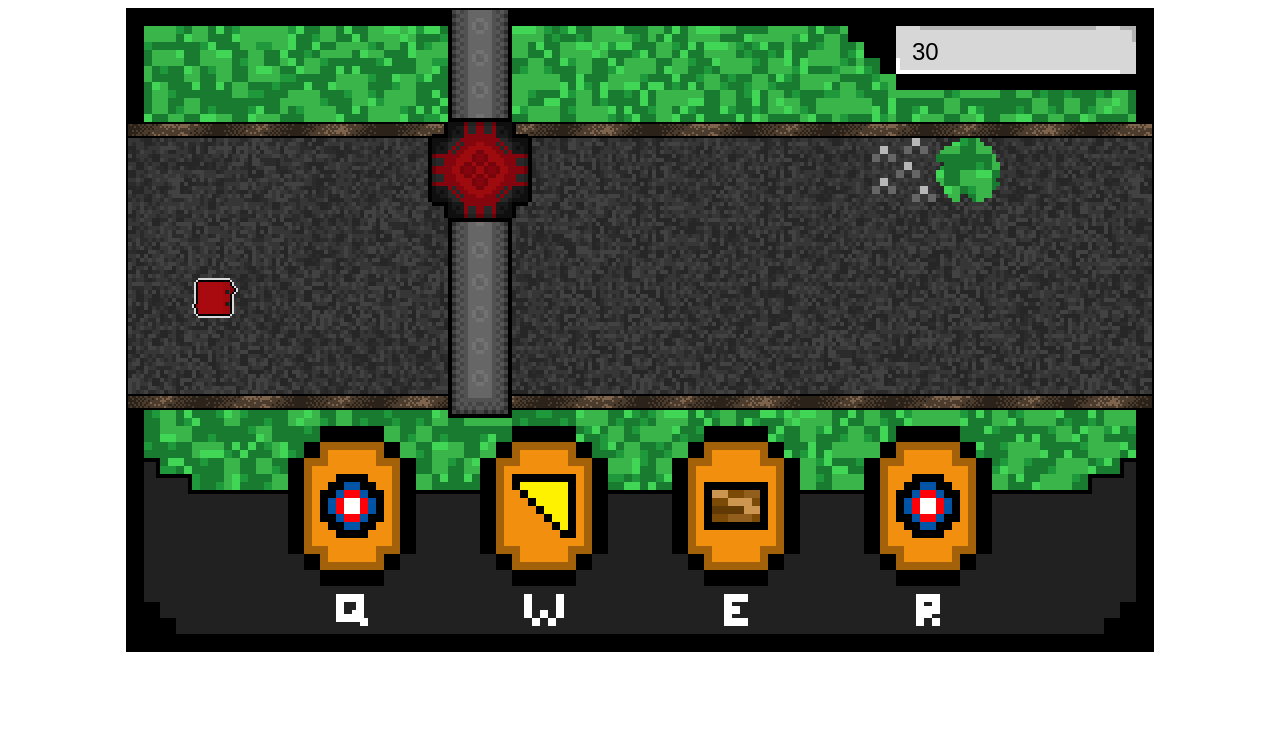
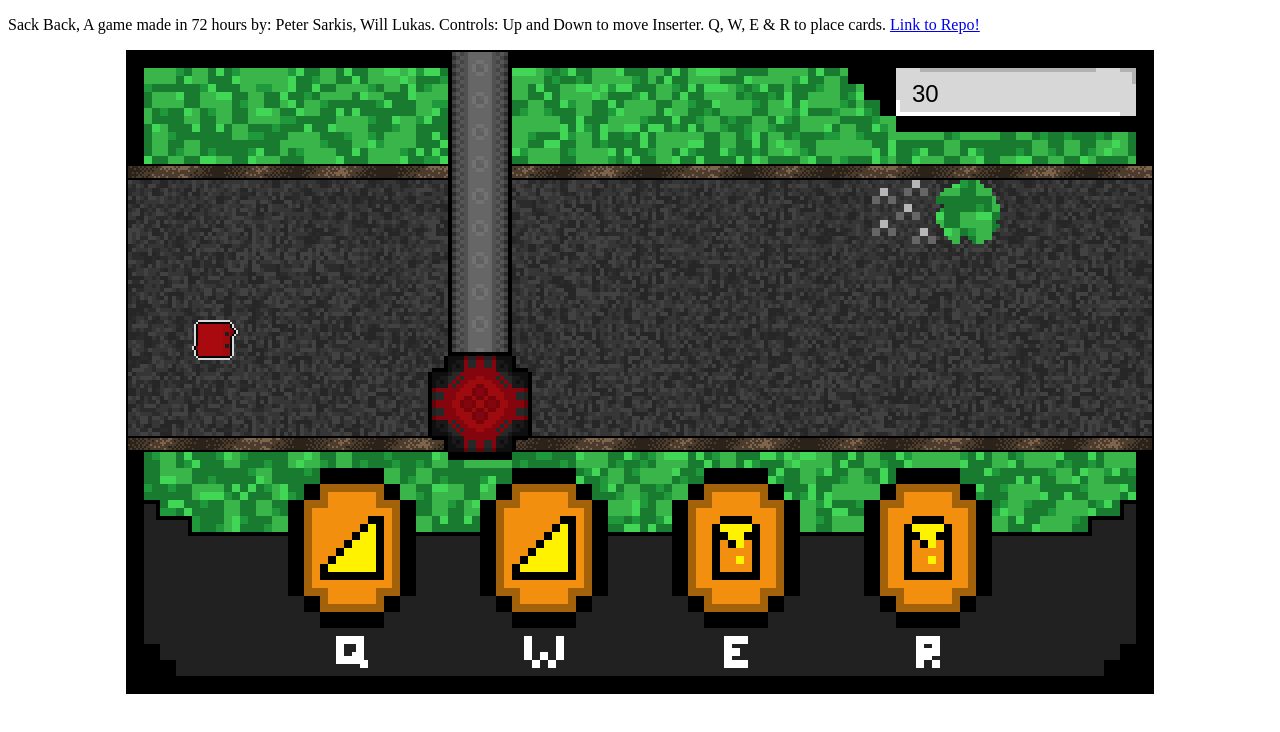
Before and after one commit to Turbulence9/LD41, a plain HTML site: page index.html in a window 1280 px wide. Drawn offline with Linux system fonts and the light colour scheme.

Commit message:
added music

```diff
--- a/index.html
+++ b/index.html
@@ -9,5 +9,8 @@
 </head>
 
 <body>
+  <p>Sack Back, A game made in 72 hours by: Peter Sarkis, Will Lukas. Controls: Up and Down to move Inserter. Q, W, E & R to place cards. <a href="https://github.com/Turbulence9/LD41">Link to Repo!</a></p>
   <canvas id="canvas" allowfullscreen="true"></canvas>
+  <audio id="sound" src="assets/intro.wav"></audio>
+  <audio id="sound2" src="assets/loop.wav"></audio>
 </body>
--- a/js/app.js
+++ b/js/app.js
@@ -123,7 +123,7 @@ document.addEventListener("keydown", function(e) {
         curTile.item = hand[i];
         hand[i] = null;
         setTimeout(()=> {
-          hand[i] = getRandom(0,6);
+          hand[i] = getRandomCard();
         }, 1000);
       }
     }
--- a/js/config.js
+++ b/js/config.js
@@ -16,6 +16,16 @@ let items = new Image(128, 64);
 items.src = './assets/items.png';
 let gameOver = new Image(448, 200);
 gameOver.src = './assets/gameOver.png';
+let sound = document.getElementById("sound");
+sound.loop = false;
+sound.play();
+let sound2 = document.getElementById("sound2");
+sound2.loop = true;
+sound.onended = function() {
+    console.log('over');
+    sound2.play();
+};
+
 let count = 0;
 let playerFrame = 0;
 let lanes = ['a','b','c','d'];
@@ -36,10 +46,19 @@ function getRandom(min,max) {
 }
 
 function getRandomTile(hazardPercent) {
-  if ( getRandom(0,100) <= hazardPercent) {
+  if (getRandom(0,100) <= hazardPercent) {
     return getRandom(16,18);
   } else {
     return getRandom(0,16);
+  }
+}
+
+function getRandomCard() {
+  let specialPercent = 15;
+  if (getRandom(0,100) <= specialPercent) {
+    return getRandom(4,6);
+  } else {
+    return getRandom(0,4);
   }
 }
 
@@ -52,7 +71,7 @@ let platform = {
 
 let player = {x:54,lane:getRandom(0,4)};
 
-let hand = [getRandom(0,6),getRandom(0,6),getRandom(0,6),getRandom(0,6)];
+let hand = [getRandomCard(),getRandomCard(),getRandomCard(),getRandomCard()];
 
 let inserter = {x:300,lane:getRandom(0,4)};
 
```
Also changed, not shown: 2 other files.
